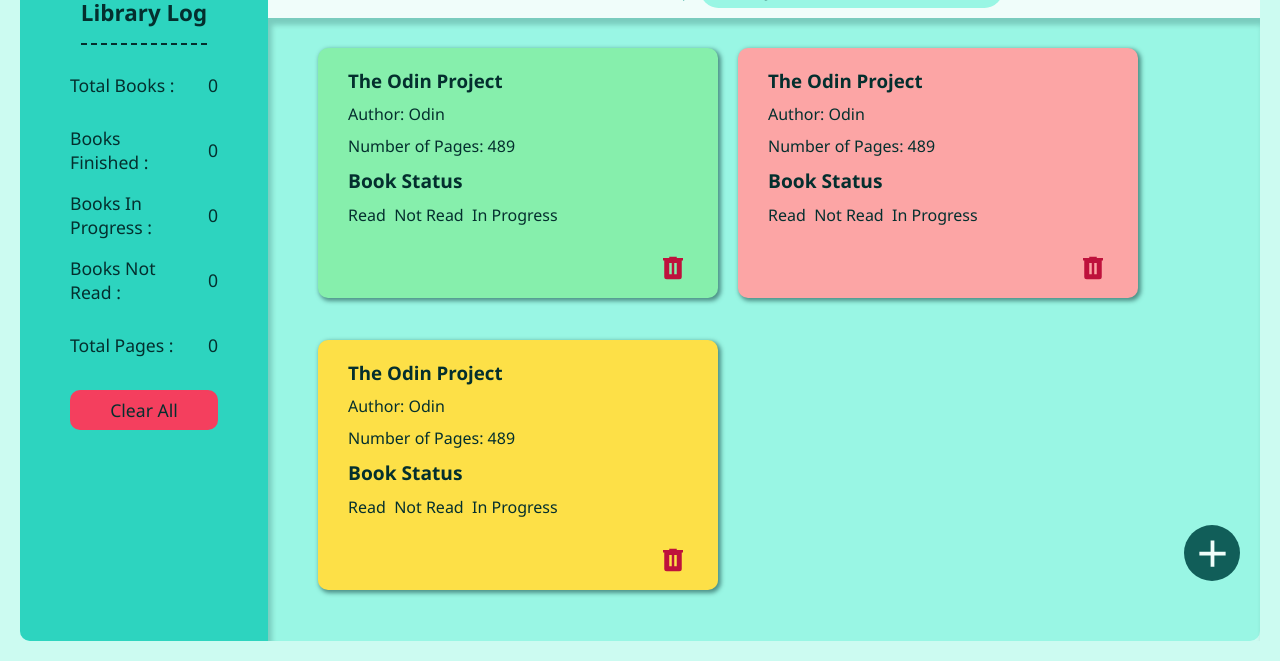
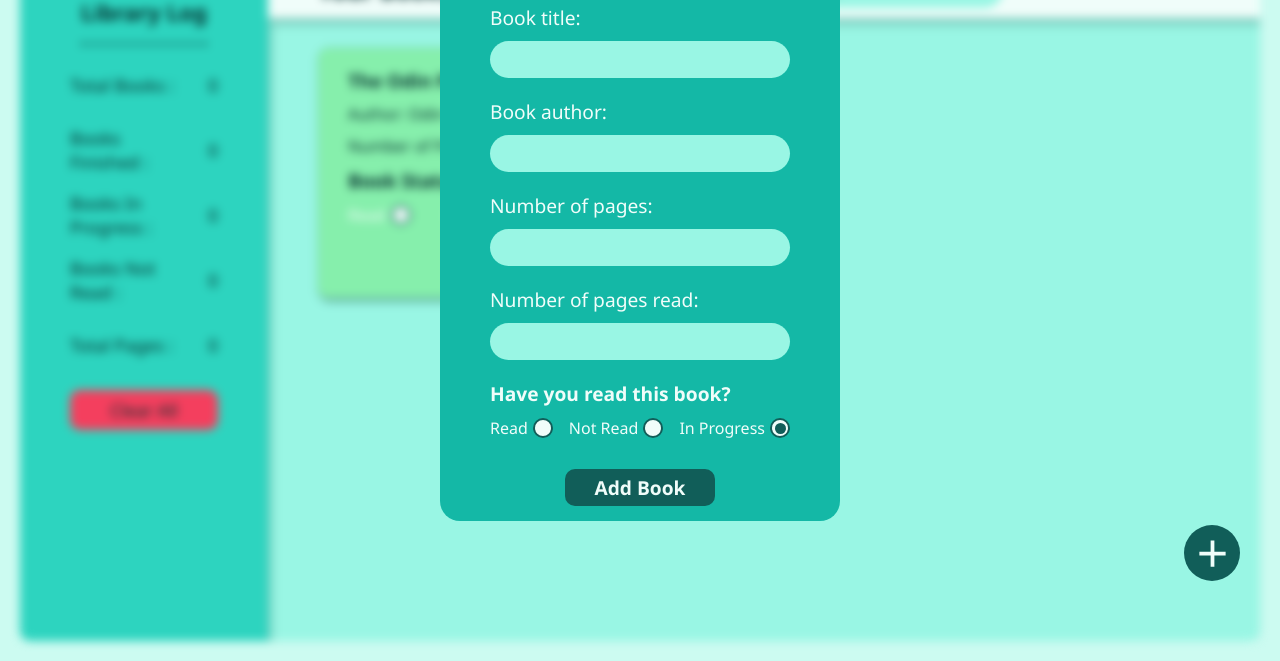
Before and after one commit to brianle169/book-library, a website: page index.html in a window 1280 px wide. Shown: the part 179-840 px from the top of the page. Drawn offline with Linux system fonts and the light colour scheme.

Commit message:
Finished styling body-container - Add CSS styling for add-book-form

```diff
--- a/index.html
+++ b/index.html
@@ -85,116 +85,89 @@
 						<fieldset class="book-status">
 							<legend>Book Status</legend>
 							<div class="options">
+								<div class="option">
 									<label for="status-read"> Read </label>
 									<input
 										type="radio"
 										id="status-read"
 										name="status"
 										value="read" />
+								</div>
+								<div class="option">
 									<label for="status-notread"> Not Read </label>
 									<input
 										type="radio"
 										id="status-notread"
 										name="status"
 										value="notread" />
+								</div>
+								<div class="option">
 									<label for="status-in-progress"> In Progress </label>
 									<input
 										type="radio"
 										id="status-in-progress"
 										name="status"
-									value="in-progress" />
+										value="in-progress"
+										checked />
+								</div>
 							</div>
 						</fieldset>
-					</div>
-					<div class="card" style="background: #fca5a5">
-						<h3 class="title">The Odin Project</h3>
-						<p class="author">Author: Odin</p>
-						<p class="page">Number of Pages: 489</p>
-						<fieldset class="book-status">
-							<legend>Book Status</legend>
-							<div class="options">
-								<label for="status-read-1"> Read </label>
-								<input
-									type="radio"
-									id="status-read-1"
-									name="status-1"
-									value="read" />
-								<label for="status-notread-1"> Not Read </label>
-								<input
-									type="radio"
-									id="status-notread-1"
-									name="status-1"
-									value="notread" />
-								<label for="status-in-progress-1"> In Progress </label>
-								<input
-									type="radio"
-									id="status-in-progress-1"
-									name="status-1"
-									value="in-progress" />
-							</div>
-						</fieldset>
-					</div>
-					<div class="card" style="background: #fde047">
-						<h3 class="title">The Odin Project</h3>
-						<p class="author">Author: Odin</p>
-						<p class="page">Number of Pages: 489</p>
-						<fieldset class="book-status">
-							<legend>Book Status</legend>
-							<div class="options">
-								<label for="status-read-2"> Read </label>
-								<input
-									type="radio"
-									id="status-read-2"
-									name="status-2"
-									value="read" />
-								<label for="status-notread-2"> Not Read </label>
-								<input
-									type="radio"
-									id="status-notread-2"
-									name="status-2"
-									value="notread" />
-								<label for="status-in-progress-2"> In Progress </label>
-								<input
-									type="radio"
-									id="status-in-progress-2"
-									name="status-2"
-									value="in-progress" />
-							</div>
-						</fieldset>
+						<button class="delete">
+							<img src="img/trash-can.svg" alt="" />
+						</button>
 					</div>
 				</div>
 			</div>
-
+		</div>
 		<!-- A popup form to add new book -->
-			<form style="display: none">
-				<div class="form-input book-title">
-					<label for="title">
-						Book title:
-						<input id="title" type="text" />
-					</label>
-				</div>
-				<div class="form-input book-author">
-					<label for="author">
-						Book author:
-						<input id="author" type="text" />
-					</label>
-				</div>
-				<div class="form-input book-pages">
-					<label for="pages">
-						Number of pages:
-						<input id="pages" type="number" />
-					</label>
-				</div>
-				<div class="form-input book-status">
-					<label for="status">
-						<input id="status" type="checkbox" />
-						I have finished this book.
-					</label>
-				</div>
-			</form>
 		<button class="add-book">
 			<img src="img/plus.svg" alt="plus" width="45" height="45" />
 		</button>
+		<form class="add-book-form">
+			<h1>Add A New Book</h1>
+			<div class="form-input book-title">
+				<label for="title"> Book title: </label>
+				<input id="title" type="text" />
 			</div>
+			<div class="form-input book-author">
+				<label for="author"> Book author: </label>
+				<input id="author" type="text" />
+			</div>
+			<div class="form-input book-pages">
+				<label for="pages"> Number of pages: </label>
+				<input id="pages" type="number" />
+			</div>
+			<div class="form-input book-pages">
+				<label for="pages-read"> Number of pages read: </label>
+				<input id="pages-read" type="number" />
+			</div>
+			<fieldset class="form-input book-status">
+				<legend>Have you read this book?</legend>
+				<div class="options">
+					<div class="option">
+						<label for="status-read"> Read </label>
+						<input type="radio" id="status-read" name="status" value="read" />
+					</div>
+					<div class="option">
+						<label for="status-notread"> Not Read </label>
+						<input
+							type="radio"
+							id="status-notread"
+							name="status"
+							value="notread" />
+					</div>
+					<div class="option">
+						<label for="status-in-progress"> In Progress </label>
+						<input
+							type="radio"
+							id="status-in-progress"
+							name="status"
+							value="in-progress"
+							checked />
+					</div>
+				</div>
+			</fieldset>
+			<button>Add Book</button>
+		</form>
 	</body>
 </html>
--- a/styles.css
+++ b/styles.css
@@ -35,6 +35,7 @@ a:link:hover {
 	margin: 20px;
 	background: #99f6e4;
 	border-radius: 10px;
+	filter: blur(5px);
 }
 
 .header {
@@ -64,7 +65,8 @@ a:link:hover {
 	place-items: center;
 }
 
-.header button:hover {
+.header button:hover,
+.card button:hover {
 	transform: scale(1.1);
 	transition: all 0.2s;
 	cursor: pointer;
@@ -174,7 +176,8 @@ a:link:hover {
 	column-gap: 10px;
 }
 
-.search-area input[type="search"] {
+.search-area input[type="search"],
+.form-input input {
 	appearance: none;
 	outline: none;
 }
@@ -185,7 +188,9 @@ a:link:hover {
 	font-style: italic;
 }
 
-.search-area input[type="search"] {
+.search-area input[type="search"],
+.form-input input[type="text"],
+.form-input input[type="number"] {
 	border: none;
 	background: #99f6e4;
 	border-radius: 20px;
@@ -193,11 +198,15 @@ a:link:hover {
 	padding: 5px 15px;
 }
 
-.search-area input[type="search"]:hover {
+.search-area input[type="search"]:hover,
+.form-input input[type="text"]:hover,
+.form-input input[type="number"]:hover {
 	background: #84d6c6;
 }
 
-.search-area input[type="search"]:focus {
+.search-area input[type="search"]:focus,
+.form-input input[type="text"]:focus,
+.form-input input[type="number"]:focus {
 	background: var(--color-white);
 	box-shadow: 2px 3px 5px 0px #042f2e81;
 	transform: translateY(-5%);
@@ -216,7 +225,6 @@ a:link:hover {
 }
 
 .card {
-	position: relative;
 	color: var(--body-text-color);
 	height: 250px;
 	padding: 20px 30px;
@@ -228,11 +236,12 @@ a:link:hover {
 	row-gap: 10px;
 }
 
-.card::after {
-	content: url(img/trash-can.svg);
-	position: absolute;
-	bottom: 10px;
-	right: 30px;
+.card button {
+	background: none;
+	width: fit-content;
+	height: fit-content;
+	border: none;
+	align-self: flex-end;
 }
 
 .card fieldset,
@@ -240,18 +249,130 @@ a:link:hover {
 	appearance: none;
 }
 
-.card fieldset {
+.card fieldset,
+.add-book-form fieldset {
 	border: none;
 	padding: 10px 0px;
 }
 
-.card fieldset > legend {
+.card fieldset > legend,
+.add-book-form fieldset > legend {
 	font-size: 1.2rem;
 	font-weight: 650;
 }
 
+.card .options,
+.add-book-form .options {
+	display: flex;
+	justify-content: space-between;
+}
+
+.options .option {
+	display: flex;
+	align-items: center;
+	gap: 5px;
+}
+
+.card input[type="radio"],
+.add-book-form input[type="radio"] {
+	width: 20px;
+	height: 20px;
+	border-radius: 50%;
+	background-color: var(--color-white);
+	border: 2px solid var(--button-background-color);
+}
+
+.card input[type="radio"]::before,
+.add-book-form input[type="radio"]::before {
+	display: block;
+	content: " ";
+	width: 11px;
+	height: 11px;
+	border-radius: 50%;
+	background-color: var(--button-background-color);
+	font-size: 1.2rem;
+	transform: translate(3px, 3px) scale(0);
+	transform-origin: center;
+	transition: all 0.3s ease-in;
+}
+
+.card input[type="radio"]:checked::before,
+.add-book-form input[type="radio"]:checked::before {
+	transform: translate(3px, 3px) scale(1);
+	transition: all 0.3s cubic-bezier(0.25, 0.25, 0.56, 2);
+}
+
 form {
 	position: fixed;
+
+	left: 50%;
+	top: 50%;
+	margin-left: -200px;
+	margin-top: -300px;
+
+	z-index: 100;
+	display: flex;
+	padding: 20px 50px;
+	flex-direction: column;
+	width: 400px;
+	height: 600px;
+	gap: 20px;
+	background: #14b8a6;
+	border-radius: 20px;
+}
+
+form > h1 {
+	align-self: center;
+	color: var(--color-white);
+}
+
+.form-input {
+	display: flex;
+	flex-direction: column;
+	gap: 10px;
+}
+
+.form-input > label {
+	font-size: 1.2rem;
+	color: var(--color-white);
+}
+
+.form-input input[type="checkbox"] {
+	width: 1.3rem;
+	height: 1.3rem;
+	background-color: var(--color-white);
+}
+
+.form-input > legend,
+.option > * {
+	color: var(--color-white);
+}
+
+.add-book-form button {
+	outline-color: transparent;
+	border: none;
+	font-size: 1.2rem;
+	font-weight: 600;
+	padding: 5px 10px;
+	color: var(--color-white);
+	background: var(--button-background-color);
+	width: 50%;
+	height: fit-content;
+	align-self: center;
+	border-radius: 10px;
+}
+
+.add-book-form button:hover {
+	cursor: pointer;
+	box-shadow: 3px 3px 3px 0px #021d1dae;
+	transform: translateY(-5%) translateX(-2%);
+	transition: all 0.1s;
+}
+
+.add-book-form button:active {
+	box-shadow: none;
+	transform: translateY(0%) translateX(0%);
+	transition: none 0.1s;
 }
 
 /* Add-book buttons will float with the screen */
```
Also changed, not shown: img/close-circle.svg (added), 1 other file. Lines whose indentation alone changed are shown as unchanged.
